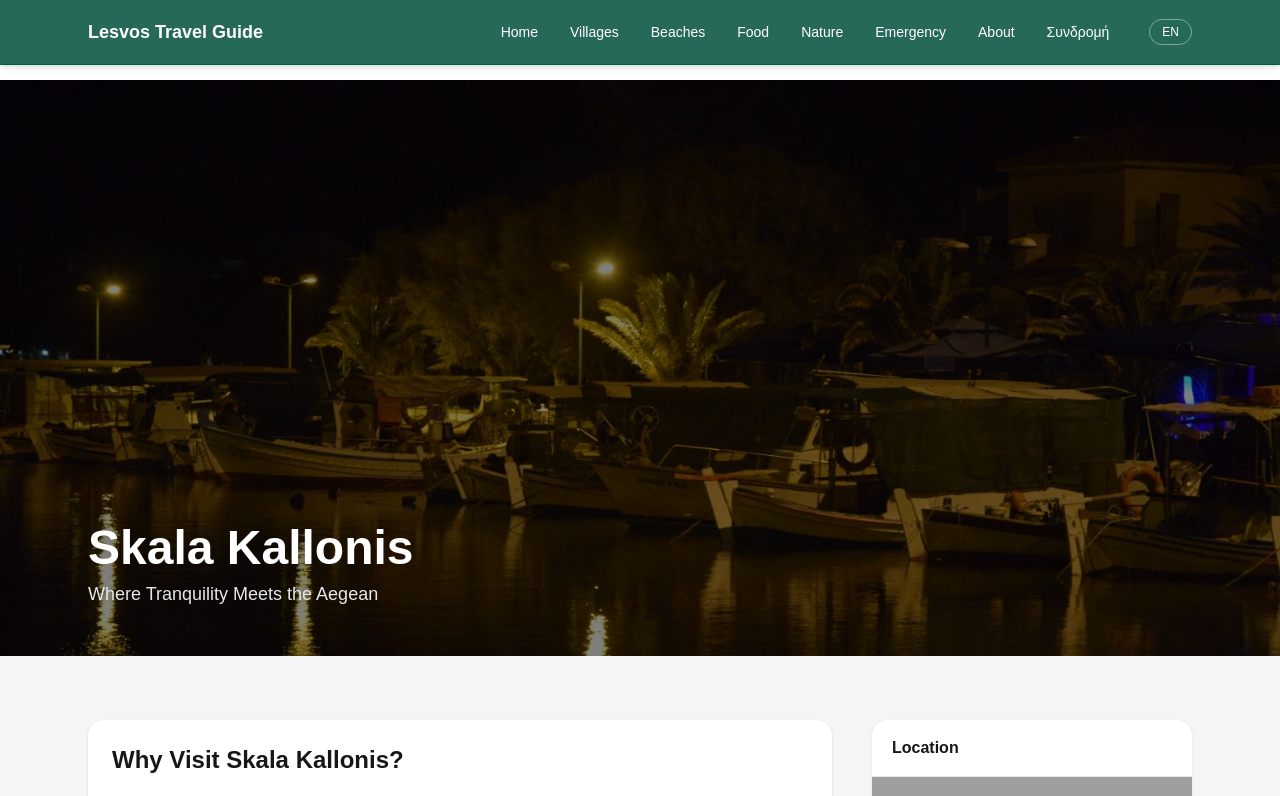
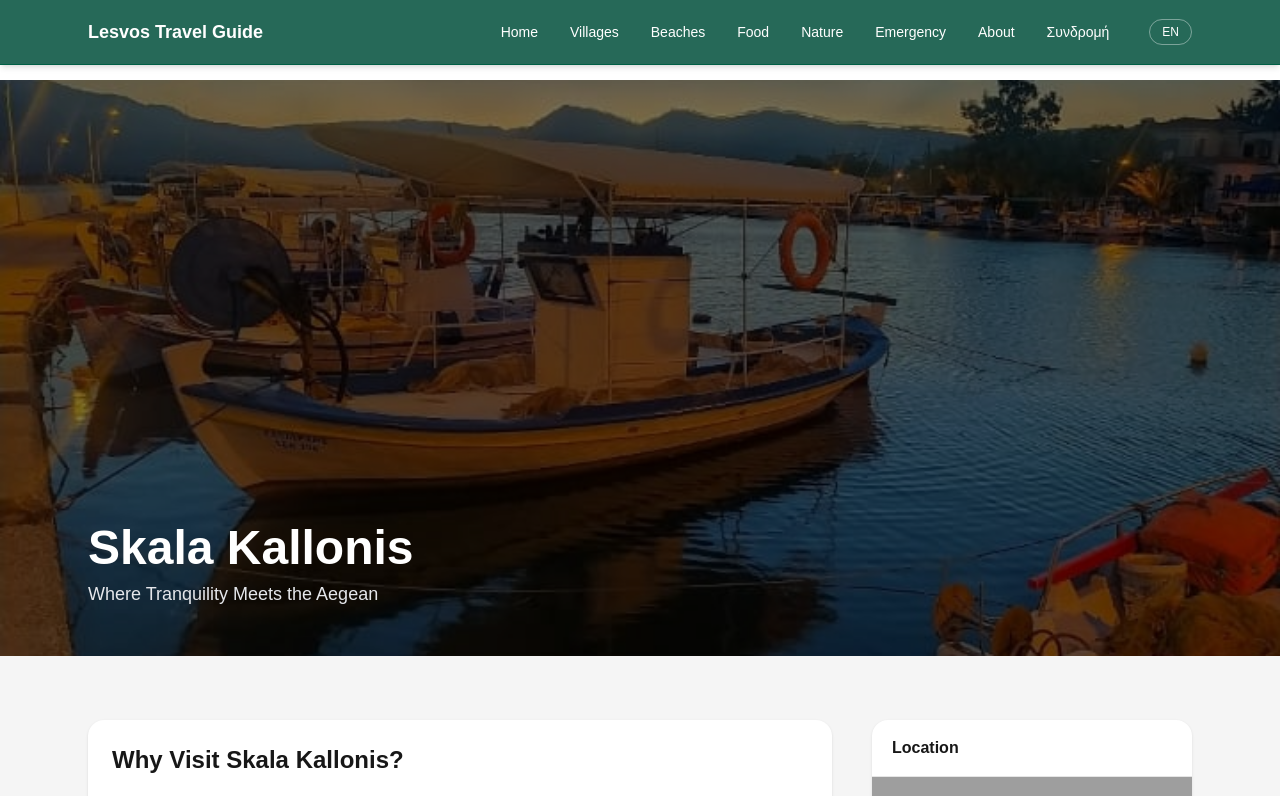
Before and after one commit to amamouridis06/lesvos-travel-guide, a Next.js app: page /villages/skala-kallonis in a window 1280 px wide. Shown: the top 796 px of the page. Built offline with nearby package versions, Linux system fonts and the light colour scheme; grey boxes are pictures that could not be loaded.

Commit message:
Update page.tsx

```diff
--- a/app/villages/skala-kallonis/page.tsx
+++ b/app/villages/skala-kallonis/page.tsx
@@ -8,7 +8,7 @@ export default function SkalaKallonisPage() {
   return (
     <main className="bg-neutral-100 text-neutral-900">
       {/* HERO */}
-      <section className="relative h-[72vh] bg-[url('/skalakallonis1.jpeg')] bg-cover bg-center">
+      <section className="relative h-[72vh] bg-[url('/skala-kallonis2.jpeg')] bg-cover bg-center">
         <div className="absolute inset-0 bg-black/50" />
         <div className="relative z-10 flex h-full items-end">
           <div className="mx-auto w-full max-w-6xl px-6 pb-12">
```
